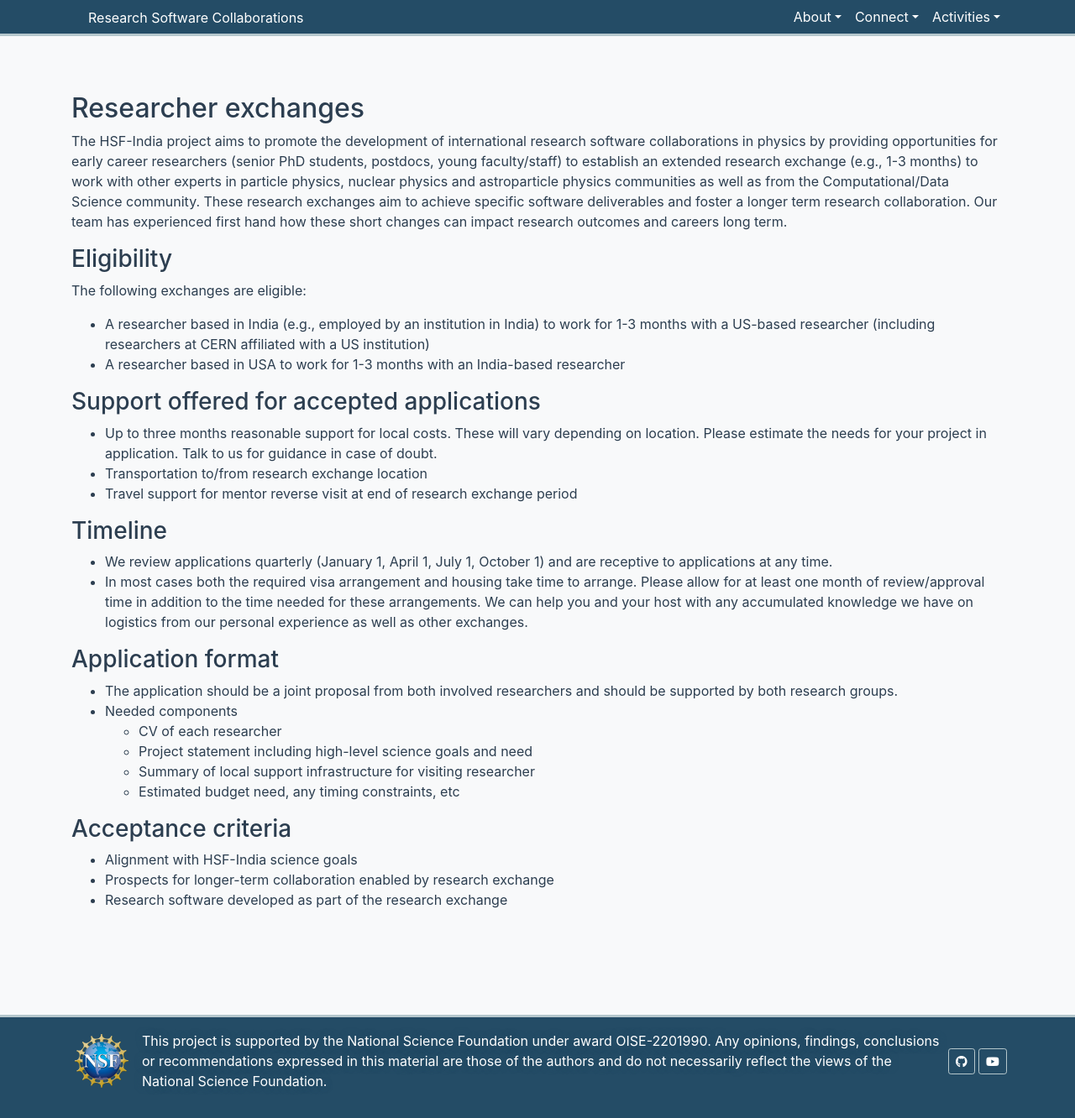
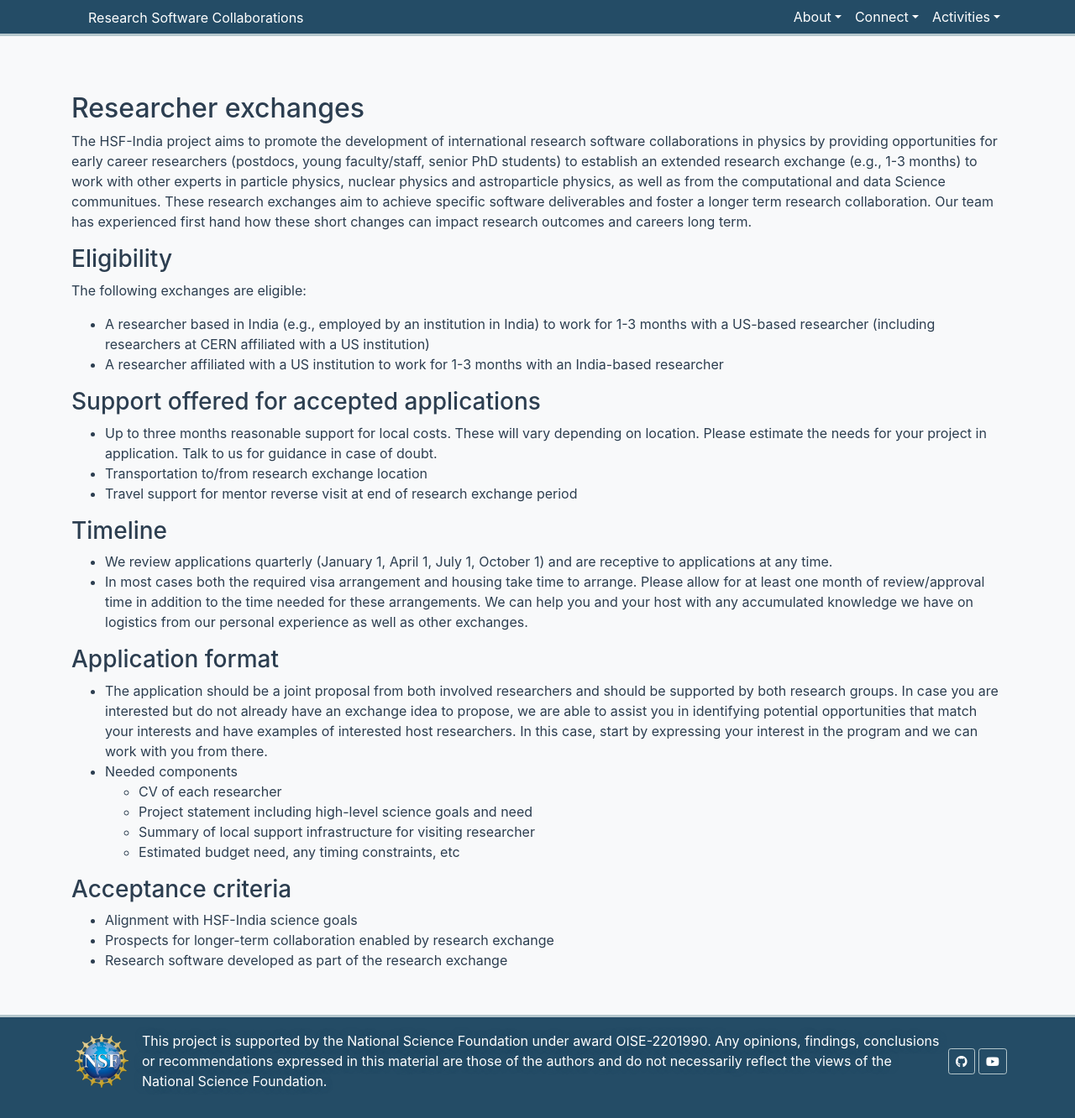
Before and after one commit to research-software-collaborations/research-software-collaborations.github.io, a Jekyll site: the page built from pages/exchanges.md, in a window 1280 px wide and 1332 px high. Shown: the whole window at 84% size. Built offline with Jekyll 4.4.1, drawn with Linux system fonts in a browser that asks for light colours; cached includes are drawn as plain includes.

Commit message:
Update exchanges.md

```diff
--- a/pages/exchanges.md
+++ b/pages/exchanges.md
@@ -8,17 +8,17 @@ title: Research Software Exchanges
 
 The HSF-India project aims to promote the
 development of international research software collaborations in physics
-by providing opportunities for early career researchers (senior PhD students, postdocs, young faculty/staff)
+by providing opportunities for early career researchers (postdocs, young faculty/staff, senior PhD students)
 to establish an extended research exchange (e.g., 1-3 months) to work with other experts in
-particle physics, nuclear physics and astroparticle physics communities
-as well as from the Computational/Data Science community. These research exchanges aim
+particle physics, nuclear physics and astroparticle physics,
+as well as from the computational and data Science communitues. These research exchanges aim
 to achieve specific software deliverables and foster a longer term research collaboration. Our team
 has experienced first hand how these short changes can impact research outcomes and careers long term.
 
 ### Eligibility
 The following exchanges are eligible:
   * A researcher based in India (e.g., employed by an institution in India) to work for 1-3 months with a US-based researcher (including researchers at CERN affiliated with a US institution)
-  * A researcher based in USA to work for 1-3 months with an India-based researcher
+  * A researcher affiliated with a US institution to work for 1-3 months with an India-based researcher
 
 ### Support offered for accepted applications
   * Up to three months reasonable support for local costs. These will vary depending on location. Please estimate the needs for your project in application. Talk to us for guidance in case of doubt.
@@ -30,7 +30,7 @@ The following exchanges are eligible:
   * In most cases both the required visa arrangement and housing take time to arrange. Please allow for at least one month of review/approval time in addition to the time needed for these arrangements. We can help you and your host with any accumulated knowledge we have on logistics from our personal experience as well as other exchanges.
 
 ### Application format
-  * The application should be a joint proposal from both involved researchers and should be supported by both research groups.
+  * The application should be a joint proposal from both involved researchers and should be supported by both research groups. In case you are interested but do not already have an exchange idea to propose, we are able to assist you in identifying potential opportunities that match your interests and have examples of interested host researchers. In this case, start by expressing your interest in the program and we can work with you from there.
   * Needed components
     * CV of each researcher
     * Project statement including high-level science goals and need
```
